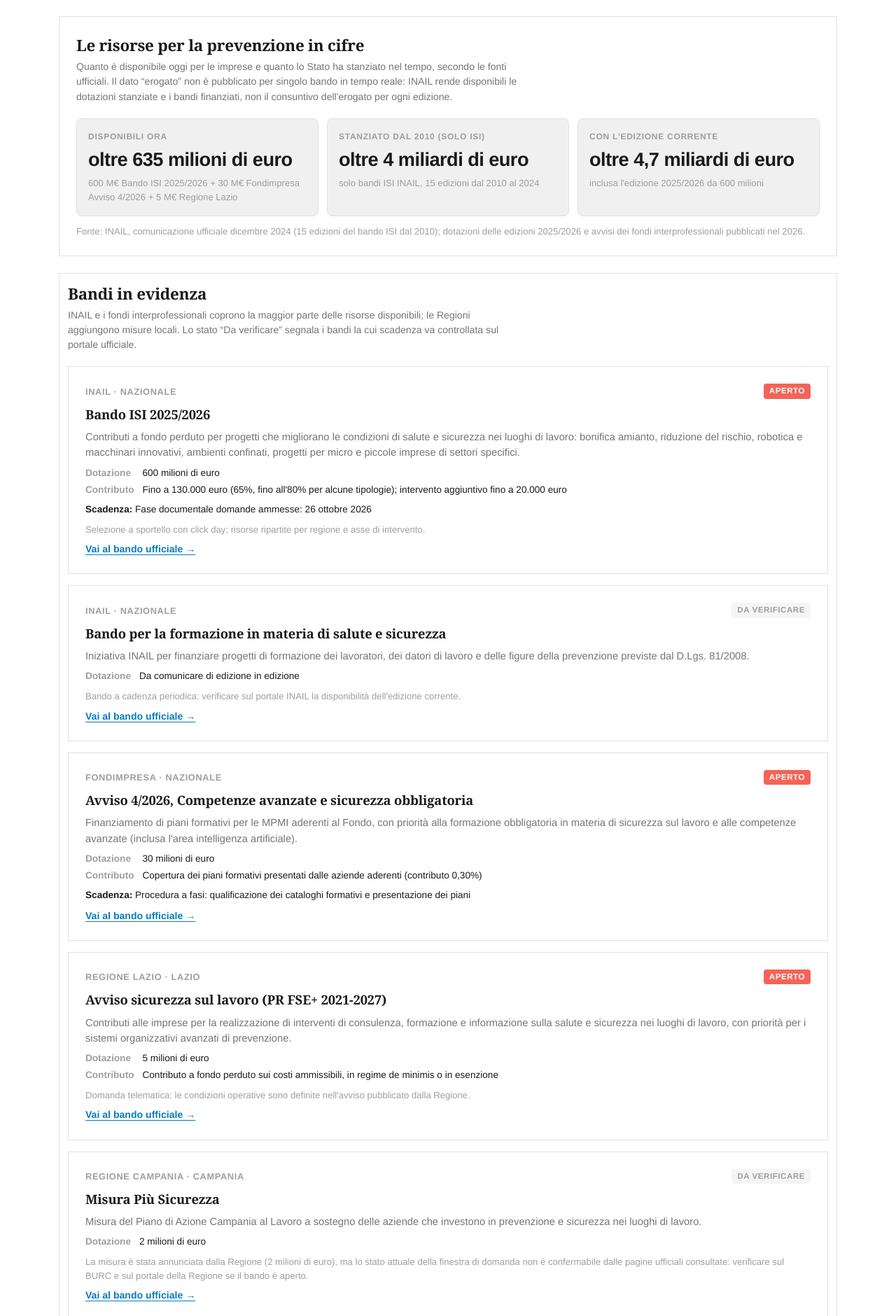
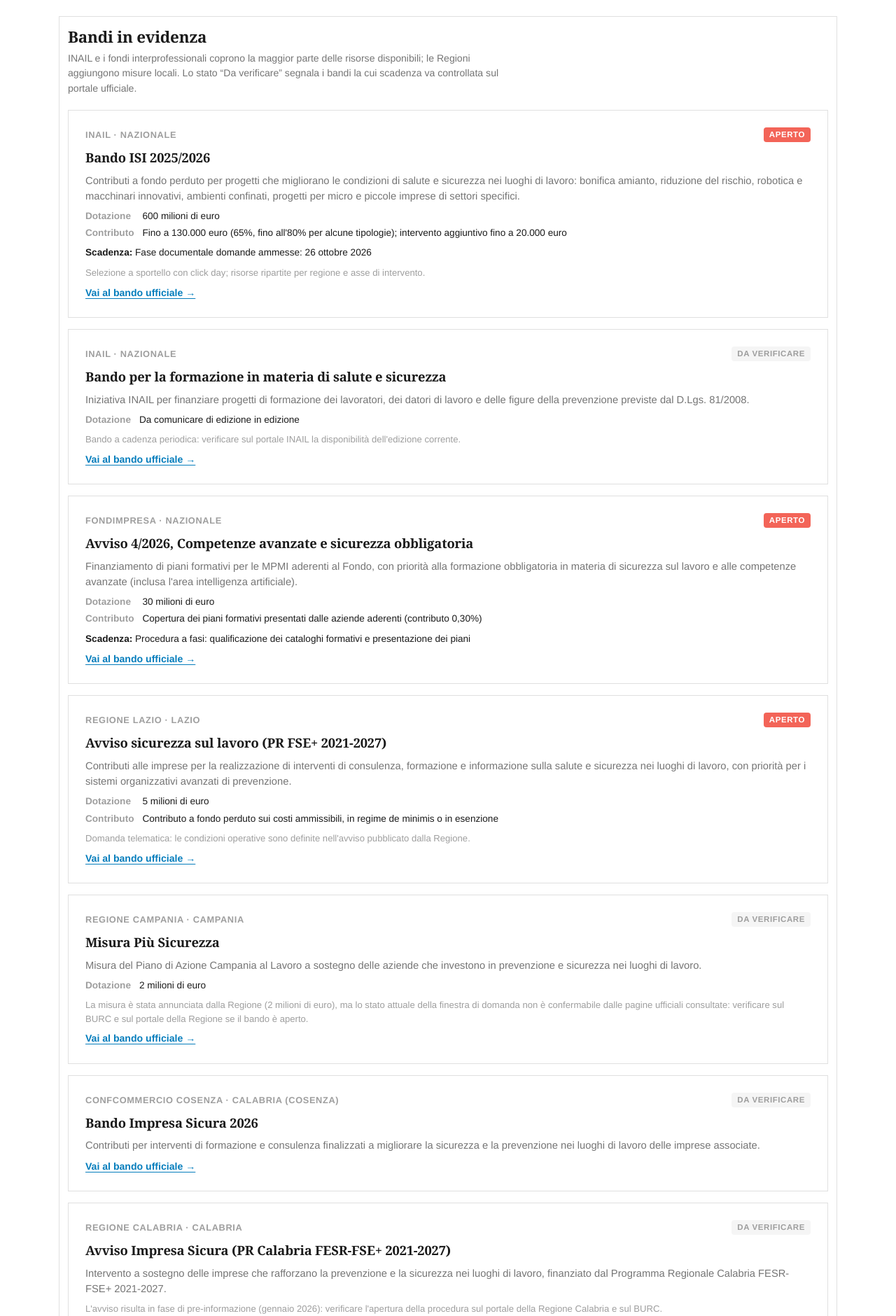
Before and after one commit to dynamic1990/osservatorio-infortuni, a Next.js app: page /bandi-e-finanziamenti in a window 1280 px wide. Shown: the part 300-2180 px from the top of the page at 70% size. Built offline with nearby package versions, Linux system fonts and the light colour scheme.

Commit message:
fix: rimuovi riepilogo risorse, aggiungi bandi regionali (Calabria, ER, Lombardia, Abruzzo), refuso licenza, report card

```diff
--- a/src/app/bandi-e-finanziamenti/page.tsx
+++ b/src/app/bandi-e-finanziamenti/page.tsx
@@ -1,5 +1,5 @@
 import type { Metadata } from "next";
-import { AGGIORNATO_AL, BANDI_PREVENZIONE, RIEPILOGO_RISORSE, type BandoPrevenzione, type StatoBando } from "@/data/bandi-prevenzione";
+import { AGGIORNATO_AL, BANDI_PREVENZIONE, type BandoPrevenzione, type StatoBando } from "@/data/bandi-prevenzione";
 
 export const revalidate = 86_400;
 
@@ -138,57 +138,6 @@
         </div>
       </header>
 
-      <section className="card" aria-label="Risorse per la prevenzione">
-        <div className="card-header">
-          <h2 className="card-title">Le risorse per la prevenzione in cifre</h2>
-          <p className="card-desc">
-            Quanto è disponibile oggi per le imprese e quanto lo Stato ha stanziato nel tempo, secondo
-            le fonti ufficiali. Il dato &ldquo;erogato&rdquo; non è pubblicato per singolo bando in tempo reale:
-            INAIL rende disponibili le dotazioni stanziate e i bandi finanziati, non il consuntivo
-            dell&apos;erogato per ogni edizione.
-          </p>
-        </div>
-        <div style={{ display: "grid", gridTemplateColumns: "repeat(auto-fit, minmax(220px, 1fr))", gap: "var(--space-3)" }}>
-          <div style={{ border: "1px solid var(--color-divider)", borderRadius: 8, padding: "var(--space-4)", background: "var(--color-surface-2)" }}>
-            <div style={{ fontSize: "0.75rem", fontWeight: 750, textTransform: "uppercase", letterSpacing: "0.06em", color: "var(--color-text-muted)" }}>
-              Disponibili ora
-            </div>
-            <div style={{ fontSize: "1.7rem", fontWeight: 850, letterSpacing: "-0.02em", marginTop: "var(--space-1)" }}>
-              {RIEPILOGO_RISORSE.disponibiliOra}
-            </div>
-            <div style={{ fontSize: "0.82rem", color: "var(--color-text-muted)", marginTop: "var(--space-1)" }}>
-              {RIEPILOGO_RISORSE.disponibiliOraDettaglio}
-            </div>
-          </div>
-          <div style={{ border: "1px solid var(--color-divider)", borderRadius: 8, padding: "var(--space-4)", background: "var(--color-surface-2)" }}>
-            <div style={{ fontSize: "0.75rem", fontWeight: 750, textTransform: "uppercase", letterSpacing: "0.06em", color: "var(--color-text-muted)" }}>
-              Stanziato dal 2010 (solo ISI)
-            </div>
-            <div style={{ fontSize: "1.7rem", fontWeight: 850, letterSpacing: "-0.02em", marginTop: "var(--space-1)" }}>
-              {RIEPILOGO_RISORSE.stanziatoDal2010}
-            </div>
-            <div style={{ fontSize: "0.82rem", color: "var(--color-text-muted)", marginTop: "var(--space-1)" }}>
-              {RIEPILOGO_RISORSE.stanziatoDal2010Nota}
-            </div>
-          </div>
-          <div style={{ border: "1px solid var(--color-divider)", borderRadius: 8, padding: "var(--space-4)", background: "var(--color-surface-2)" }}>
-            <div style={{ fontSize: "0.75rem", fontWeight: 750, textTransform: "uppercase", letterSpacing: "0.06em", color: "var(--color-text-muted)" }}>
-              Con l&apos;edizione corrente
-            </div>
-            <div style={{ fontSize: "1.7rem", fontWeight: 850, letterSpacing: "-0.02em", marginTop: "var(--space-1)" }}>
-              {RIEPILOGO_RISORSE.cumulatoConEdizioneCorrente}
-            </div>
-            <div style={{ fontSize: "0.82rem", color: "var(--color-text-muted)", marginTop: "var(--space-1)" }}>
-              {RIEPILOGO_RISORSE.cumulatoConEdizioneCorrenteNota}
-            </div>
-          </div>
-        </div>
-        <p style={{ fontSize: "0.82rem", color: "var(--color-text-muted)", margin: "var(--space-3) 0 0" }}>
-          Fonte: INAIL, comunicazione ufficiale dicembre 2024 (15 edizioni del bando ISI dal 2010);
-          dotazioni delle edizioni 2025/2026 e avvisi dei fondi interprofessionali pubblicati nel 2026.
-        </p>
-      </section>
-
       <section className="card" aria-label="Elenco bandi attivi" style={{ padding: "var(--space-3)" }}>
         <div className="card-header">
           <h2 className="card-title">Bandi in evidenza</h2>
--- a/src/app/progetto/page.tsx
+++ b/src/app/progetto/page.tsx
@@ -32,7 +32,7 @@
   },
   {
     title: "Licenza: codice aperto, dati pubblici",
-    body: "Il codice sorgente del progetto è rilasciato sotto licenza GNU AGPL-3.0: chiunque può usarlo, studiarlo, modificarlo e ridistribuirlo, anche in ambito commerciale. Chi mette online una versione modificata, o la integra in un altro sistema, deve pubblicarne il sorgente con la stessa licenza: il copyleft garantisce che il progetto resti aperto nel tempo. I dati mostrati non appartengono al progetto: restano di proprietà degli enti che li pubblicano (INAIL, ISTAT, Eurostat, INL) e sono soggetti alle loro licenze d&apos;uso.",
+    body: "Il codice sorgente del progetto è rilasciato sotto licenza GNU AGPL-3.0: chiunque può usarlo, studiarlo, modificarlo e ridistribuirlo, anche in ambito commerciale. Chi mette online una versione modificata, o la integra in un altro sistema, deve pubblicarne il sorgente con la stessa licenza: il copyleft garantisce che il progetto resti aperto nel tempo. I dati mostrati non appartengono al progetto: restano di proprietà degli enti che li pubblicano (INAIL, ISTAT, Eurostat, INL) e sono soggetti alle loro licenze d'uso.",
   },
 ];
 
--- a/src/app/report/page.tsx
+++ b/src/app/report/page.tsx
@@ -12,6 +12,7 @@
 const REPORT = [
   {
     href: "/report/infortuni-1-semestre-2026",
+    name: "Report overview infortuni",
     title: "Infortuni sul lavoro, primo semestre 2026: più denunce, meno casi mortali",
     date: "16 settembre 2026",
     description:
@@ -40,8 +41,8 @@
           {REPORT.map((report) => (
             <article key={report.href} className="card" style={{ display: "grid", gap: "var(--space-3)" }}>
               <div style={{ display: "flex", flexWrap: "wrap", justifyContent: "space-between", gap: "var(--space-2)", alignItems: "center" }}>
-                <span className="eyebrow" style={{ margin: 0 }}>Report · {report.date}</span>
-                <time dateTime="2026-09-16" style={{ color: "var(--color-text-muted)", fontSize: "0.82rem" }}>{report.date}</time>
+                <span className="eyebrow" style={{ margin: 0 }}>{report.name}</span>
+                <time dateTime="2026-09-16" style={{ color: "var(--color-text-muted)", fontSize: "0.82rem" }}>Pubblicato il {report.date}</time>
               </div>
               <h2 style={{ margin: 0, fontSize: "clamp(1.45rem, 4vw, 2rem)", maxWidth: "28ch" }}>
                 <Link href={report.href} style={{ color: "var(--color-text)", textDecoration: "none" }}>{report.title}</Link>
--- a/src/data/bandi-prevenzione.ts
+++ b/src/data/bandi-prevenzione.ts
@@ -16,19 +16,6 @@
 
 export const AGGIORNATO_AL = "17 settembre 2026";
 
-export const RIEPILOGO_RISORSE = {
-  // Somma delle dotazioni dei bandi "Aperto" o con dotazione annunciata presenti in questa pagina.
-  disponibiliOra: "oltre 635 milioni di euro",
-  disponibiliOraDettaglio: "600 M€ Bando ISI 2025/2026 + 30 M€ Fondimpresa Avviso 4/2026 + 5 M€ Regione Lazio",
-  // Fonte ufficiale INAIL: comunicazione dicembre 2024 sulle 15 edizioni dell'iniziativa (dal 2010).
-  stanziatoDal2010: "oltre 4 miliardi di euro",
-  stanziatoDal2010Nota: "solo bandi ISI INAIL, 15 edizioni dal 2010 al 2024",
-  cumulatoConEdizioneCorrente: "oltre 4,7 miliardi di euro",
-  cumulatoConEdizioneCorrenteNota: "inclusa l'edizione 2025/2026 da 600 milioni",
-};
-
-// Elenco curato a mano: solo bandi verificati sulle fonti ufficiali.
-// INL e ASL non erogano finanziamenti alle imprese: non compaiono come fonti.
 export const BANDI_PREVENZIONE: BandoPrevenzione[] = [
   {
     id: "inail-isi-2025-2026",
@@ -104,4 +91,49 @@
     stato: "Da verificare",
     link: "https://confcommerciocosenza.it/bando-impresa-sicura-2026-contributi-per-la-sicurezza-nei-luoghi-di-lavoro/",
   },
+
+  {
+    id: "calabria-impresa-sicura",
+    ente: "Regione Calabria",
+    titolo: "Avviso Impresa Sicura (PR Calabria FESR-FSE+ 2021-2027)",
+    descrizione:
+      "Intervento a sostegno delle imprese che rafforzano la prevenzione e la sicurezza nei luoghi di lavoro, finanziato dal Programma Regionale Calabria FESR-FSE+ 2021-2027.",
+    regione: "Calabria",
+    stato: "Da verificare",
+    link: "https://confcommerciocosenza.it/bando-impresa-sicura-2026-contributi-per-la-sicurezza-nei-luoghi-di-lavoro/",
+    note: "L'avviso risulta in fase di pre-informazione (gennaio 2026): verificare l'apertura della procedura sul portale della Regione Calabria e sul BURC.",
+  },
+  {
+    id: "emilia-romagna-formazione",
+    ente: "Regione Emilia-Romagna",
+    titolo: "Terzo avviso formazione aggiuntiva salute e sicurezza",
+    descrizione:
+      "Procedura a evidenza pubblica per selezionare e finanziare interventi formativi aggiuntivi in materia di salute e sicurezza nei luoghi di lavoro, in attuazione dell'Accordo quadro INAIL-Conferenza delle Regioni.",
+    regione: "Emilia-Romagna",
+    stato: "Da verificare",
+    link: "https://formazionelavoro.regione.emilia-romagna.it/leggi-atti-bandi/bandi-regionali/bandi-per-annualita/2026/terzo-avviso-a-presentare-interventi-di-formazione-aggiuntiva-in-materia-di-salute-e-sicurezza-nei-luoghi-di-lavoro",
+    note: "Avviso pubblicato a febbraio 2026: verificare scadenze e modalità di presentazione delle domande sul portale della Regione.",
+  },
+  {
+    id: "lombardia-voucher-sicurezza",
+    ente: "Regione Lombardia",
+    titolo: "Voucher aziendali formazione aggiuntiva sicurezza",
+    descrizione:
+      "Voucher per interventi di formazione aggiuntiva in materia di sicurezza nei luoghi di lavoro, rivolti a dipendenti e datori di lavoro delle aziende con codici ATECO C23-C33, E, F41-F43.",
+    regione: "Lombardia",
+    stato: "Da verificare",
+    link: "https://www.bandi.regione.lombardia.it/servizi/servizio/bandi/dettaglio/istruzione-formazione-lavoro/lavoro-occupazione/avviso-pubblico-l-assegnazione-voucher-aziendali-interventi-formazione-aggiuntiva-materia-sicurezza-salute-luoghi-lavoro-RLW12024041803",
+    note: "Il contributo è erogato a rimborso dopo il completamento del corso e il rilascio delle attestazioni. Verificare la disponibilità dell'edizione corrente sul portale bandi della Regione.",
+  },
+  {
+    id: "abruzzo-formazione-fse",
+    ente: "Regione Abruzzo",
+    titolo: "Contributi formazione su sicurezza e salute sul lavoro (FSE+ 2021-2027)",
+    descrizione:
+      "Contributi a fondo perduto per la formazione su salute e sicurezza sul lavoro, cofinanziati dal Fondo Sociale Europeo Plus 2021-2027, per rafforzare la consapevolezza dei rischi negli ambienti professionali.",
+    regione: "Abruzzo",
+    stato: "Da verificare",
+    link: "https://edunews24.it/bandi/abruzzo-formazione-sicurezza-salute-lavoro",
+    note: "Bando FSE+ con finestra recente (settembre 2026): verificare apertura e scadenze sul portale della Regione Abruzzo.",
+  },
 ];
```
